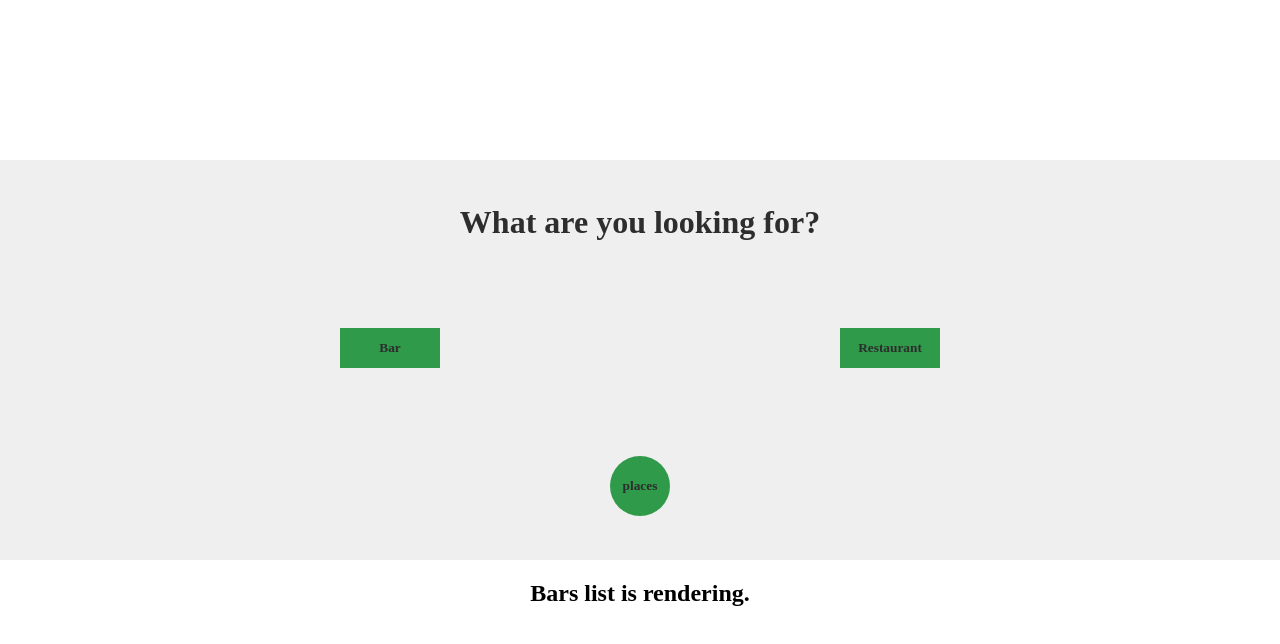
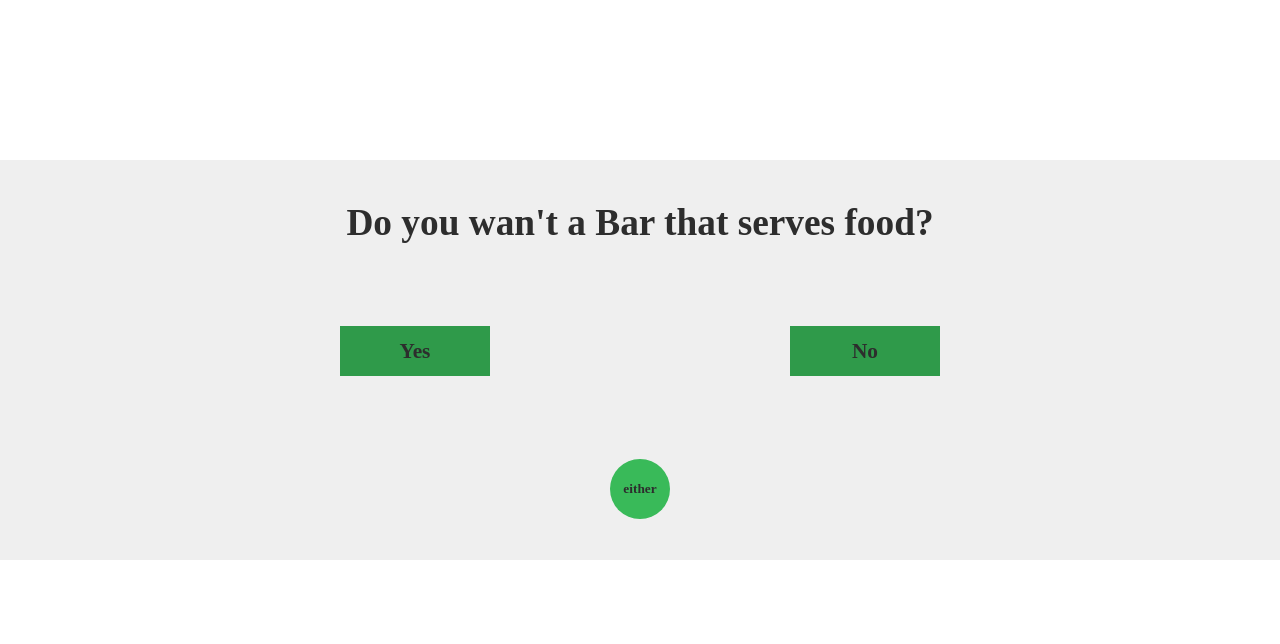
Before and after one commit to JacksonMcGrath/Eatery, a React (Create React App) app: page / in a window 1280 px wide. Both pictures are taken after a click on the button "Bar". Shown: the top 644 px of the page. Built offline with nearby package versions, Linux system fonts and the light colour scheme; a web font is replaced by a local one.

Commit message:
added smooth next option pages and clean transition

```diff
--- a/src/App.css
+++ b/src/App.css
@@ -1,3 +1,5 @@
+
+
 .App {
   text-align: center;
   margin: 0;
@@ -30,14 +32,15 @@ h1 {
 }
 
 .hero {
+  display: flex;
+  flex-direction: column;
+  justify-content: space-around;
+  text-align: center;
   margin-top: 160px;
   width: 100%;
   height: 400px;
+
   background-color: #efefef;
-  text-align: center;
-  display: flex;
-  flex-direction: column;
-  justify-content: space-around;
 }
 
 .hide {
@@ -51,6 +54,7 @@ h1 {
 .prompt {
   color: #2d2d2d;
   margin: 0px;
+  font-size: 28pt;
 }
 
 .option-pannel {
@@ -62,8 +66,8 @@ h1 {
 }
 
 .options {
-  width: 100px;
-  height: 40px;
+  width: 150px;
+  height: 50px;
 
   border: none;
   border-radius: 0px;
@@ -72,6 +76,7 @@ h1 {
   text-align: center;
   font-family: Marmelad;
   font-weight: bold;
+  font-size: 16pt;
   color: #2d2d2d;
 }
 
@@ -85,7 +90,7 @@ h1 {
 
   border: none;
   border-radius: 30px;
-  background-color: #2F9A4A;
+  background-color: #39BA59;
 
   text-align: center;
   font-family: Marmelad;
--- a/src/App.js
+++ b/src/App.js
@@ -30,6 +30,7 @@ class App extends Component {
 
     toggleBar = () => {
         console.log("toggleBar was run");
+        document.querySelector(".hero").style.display = "none";
         const bar = this.bar;
         this.setState({
             bar: !bar
@@ -38,6 +39,7 @@ class App extends Component {
 
     toggleRestaurant = () => {
         console.log("toggleRestaurant was run");
+        document.querySelector(".hero").style.display = "none";
         const restaurant = this.restaurant;
         this.setState({
             restaurant: !restaurant
@@ -46,6 +48,7 @@ class App extends Component {
 
     toggleBoth = () => {
         console.log("toggleplaces was run");
+        document.querySelector(".hero").style.display = "none";
         const both = this.both;
         this.setState({
             both: !both
@@ -54,6 +57,7 @@ class App extends Component {
 
     toggleAdd = () => {
         console.log("toggleplaces was run");
+        document.querySelector(".hero").style.display = "none";
         const add = this.add;
         this.setState({
             add: !add
@@ -72,7 +76,7 @@ class App extends Component {
                             <button onClick={this.toggleBar} className="options">Bar</button>
                             <button onClick={this.toggleRestaurant} className="options">Restaurant</button>
                         </div>
-                        <button onClick={this.toggleplaces} className="optionBoth">places</button>
+                        <button onClick={this.toggleplaces} className="optionBoth">both</button>
                 </div>
                 {this.state.restaurant && <RestaurantsList/>}
                 {this.state.bar && <BarsList/>}
--- a/src/BarList.js
+++ b/src/BarList.js
@@ -14,13 +14,17 @@ class Bars extends Component {
     // };
 
     render() {
-        // console.log("Bars list is ready");
-
-
 
         return (
-            <div>
-                <h2>Bars list is rendering.</h2>
+            <div className="hero">
+                <div className="prompt-container">
+                    <h1 className="prompt">Do you wan't a Bar that serves food?</h1>
+                </div>
+                    <div className="option-pannel">
+                        <button onClick={this.toggleBar} className="options">Yes</button>
+                        <button onClick={this.toggleRestaurant} className="options">No</button>
+                    </div>
+                    <button onClick={this.toggleplaces} className="optionBoth">either</button>
             </div>
         );
     }
--- a/src/RestaurantList.js
+++ b/src/RestaurantList.js
@@ -2,10 +2,17 @@ import React, { Component } from 'react';
 
 class Restaurants extends Component {
     render() {
-        console.log("restaurants are ready")
+
         return (
-            <div>
-                <h2>The Restaurants page is rendering</h2>
+            <div className="hero">
+                <div className="prompt-container">
+                    <h1 className="prompt">Do you wan't a Restaurant that also has a bar?</h1>
+                </div>
+                    <div className="option-pannel">
+                        <button onClick={this.toggleBar} className="options">Yes</button>
+                        <button onClick={this.toggleRestaurant} className="options">No</button>
+                    </div>
+                    <button onClick={this.toggleplaces} className="optionBoth">either</button>
             </div>
         );
     }
```
